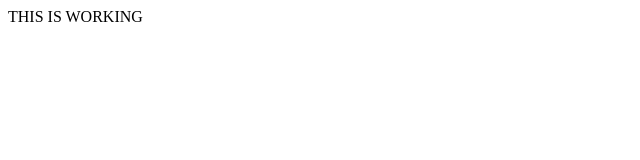
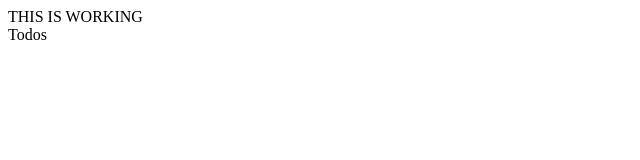
Before and after one commit to bmalamudroam/mystuff, a React (Create React App) app in the folder public/: page / in a window 1280 px wide. Shown: the top 160 px of the page, without its empty margins (0-640 px from the left). Built offline with nearby package versions, Linux system fonts and the light colour scheme.

Commit message:
created todos component

```diff
--- a/package.json
+++ b/package.json
@@ -6,7 +6,8 @@
   "scripts": {
     "test": "echo \"Error: no test specified\" && exit 1",
     "start": "nodemon server",
-    "build": "webpack"
+    "build": "webpack",
+    "watch": "webpack --watch"
   },
   "keywords": [],
   "author": "",
--- a/public/src/App.jsx
+++ b/public/src/App.jsx
@@ -1,8 +1,12 @@
 import React from 'react';
 import styled from 'styled-components';
+import Todo from './components/todos/Todo.jsx';
 
 const App = () => (
-  <div>THIS IS WORKING</div>
+  <div>
+    <div>THIS IS WORKING</div>
+    <Todo />
+  </div>
 );
 
 export default App;
--- /dev/null
+++ b/public/src/components/todos/Todo.jsx
@@ -0,0 +1,10 @@
+import React from 'react';
+import styled from 'styled-components';
+
+class Todo extends React.Component {
+  render() {
+    return <div>Todos</div>
+  }
+}
+
+export default Todo;
```
Also changed, not shown: public/dist/bundle.js.
